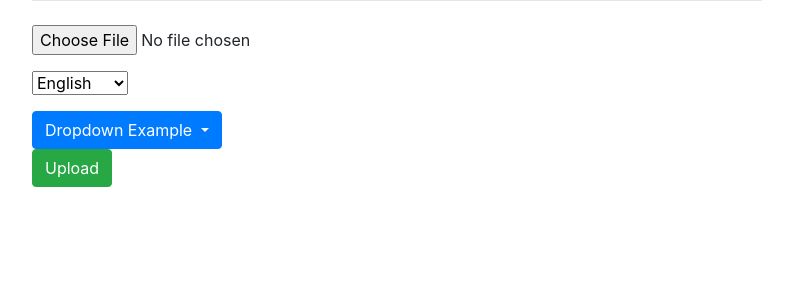
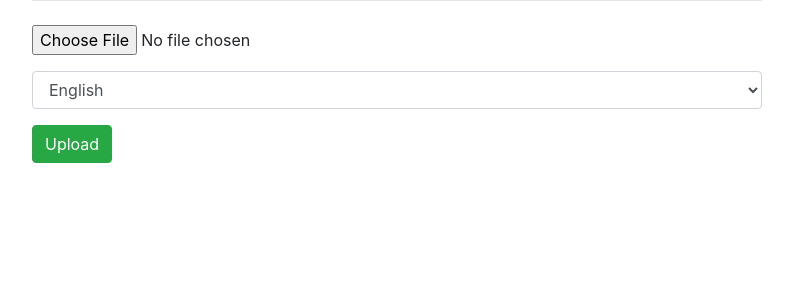
Before and after one commit to anvitgupta/text-recognition-translator, a Django app: template uploads/core/templates/core/simple_upload.html in a window 1280 px wide. Shown: the part 56-356 px from the top of the page, without its empty margins (243-1036 px from the left). Run offline with Django 3.2, Linux system fonts and the light colour scheme; the template is opened without the code that fills it, so the values that code supplies are empty; parts of the project's set-up code (start-up, migrations or seed data) failed here and were passed over; some libraries are stand-ins or nearby versions.

Commit message:
try again

```diff
--- a/uploads/core/templates/core/simple_upload.html
+++ b/uploads/core/templates/core/simple_upload.html
@@ -11,7 +11,7 @@
         {{ form|crispy }}
         <input type="file" name="myfile">
         <p></p>
-        <select name="language" id="language" onfocus="highlightInput(this.id)" onblur="unhighlightInput(this.id)">
+        <select class="form-control" name="language" id="language" onfocus="highlightInput(this.id)" onblur="unhighlightInput(this.id)">
           <option value="eng">English</option>
           <option value="hin">Hindi</option>
           <option value="spa">Spanish</option>
@@ -19,15 +19,6 @@
           <option value="ara">Arabic</option>
         </select>
         <p></p>
-        <div class="dropdown">
-          <button class="btn btn-primary dropdown-toggle" type="button" data-toggle="dropdown">Dropdown Example
-          <span class="caret"></span></button>
-          <ul class="dropdown-menu">
-            <li><a href="#">HTML</a></li>
-            <li><a href="#">CSS</a></li>
-            <li><a href="#">JavaScript</a></li>
-          </ul>
-        </div>
         <p>
           <button type="submit" class="btn btn-success">Upload</button>
         </p>
```
